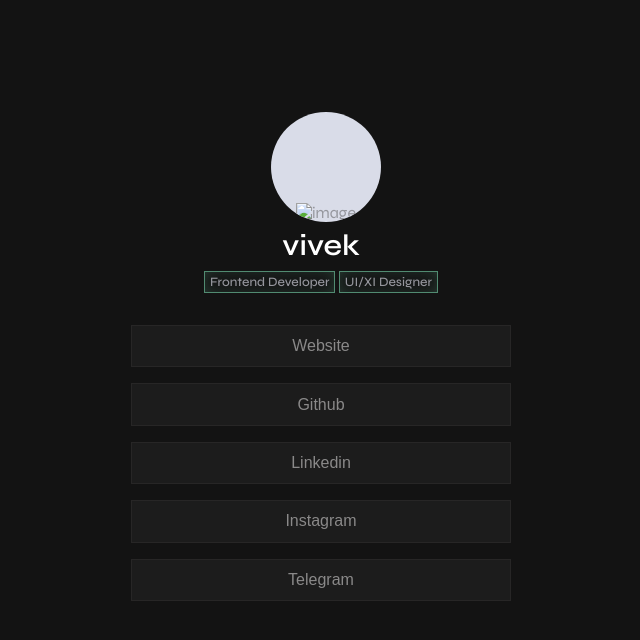
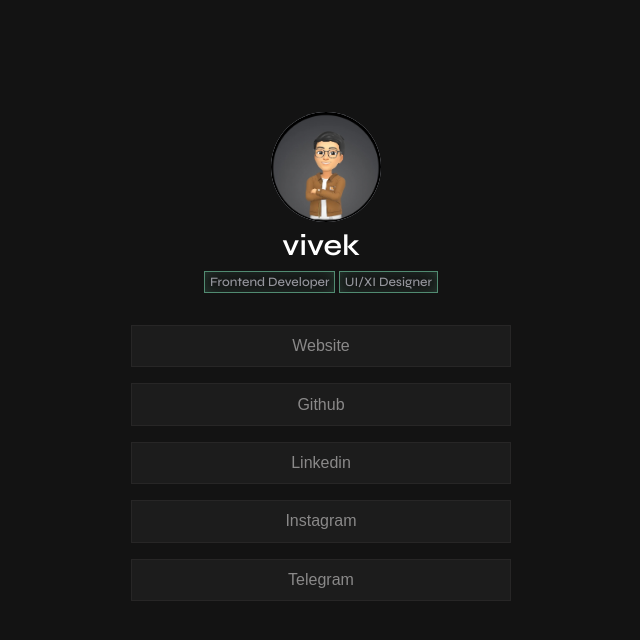
Before and after one commit to Vivekmakwan05/bio, a plain HTML site: page index.html in a window 1280 px wide. Shown: the whole page, without its empty margins (319-959 px from the left). Drawn offline with nearby package versions, Linux system fonts and the light colour scheme.

Commit message:
Update index.html

```diff
--- a/index.html
+++ b/index.html
@@ -5,7 +5,7 @@
    <meta charset="UTF-8">
    <meta name="viewport" content="width=device-width, initial-scale=1.0">
    <link rel="stylesheet" href="https://cdnjs.cloudflare.com/ajax/libs/remixicon/4.0.1/remixicon.css">
-   <link rel="icon" href="/img/favicon.png">
+   <link rel="icon" href="./favicon.png">
    <link rel="stylesheet" href="styles.css">
 
    <title>Bio</title>
@@ -21,7 +21,7 @@
                <div class="card-data">
                   <div class="card-image">
                      <div class="card-mask">
-                        <img src="/img/vivek.jpg" alt="image" class="card-img">
+                        <img src="./vivek.jpg" alt="image" class="card-img">
                      </div>
                   </div>
 
```
